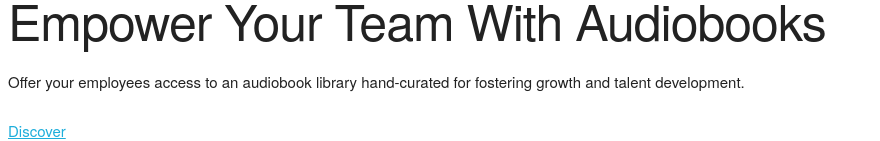
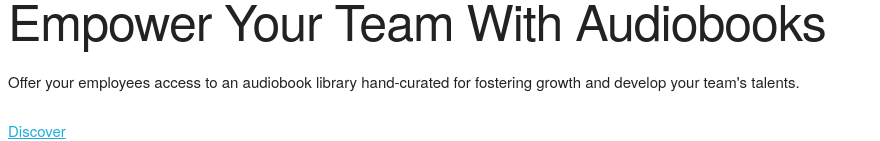
Before and after one commit to pdurasie/exemplary, a SvelteKit app: page / in a window 1280 px wide. Shown: the part 156-297 px from the top of the page, without its empty margins (0-880 px from the left). Built offline with nearby package versions, Linux system fonts and the light colour scheme.

Commit message:
Change copy for sub header

```diff
--- a/src/routes/+page.svelte
+++ b/src/routes/+page.svelte
@@ -19,7 +19,7 @@
 			</h1>
 			<p class="max-w-sm text-center leading-relaxed md:max-w-lg md:text-lg md:leading-relaxed">
 				Offer your employees access to an audiobook library hand-curated for fostering growth and
-				talent development.
+				develop your team's talents.
 			</p>
 			<a
 				href="/app"
```
